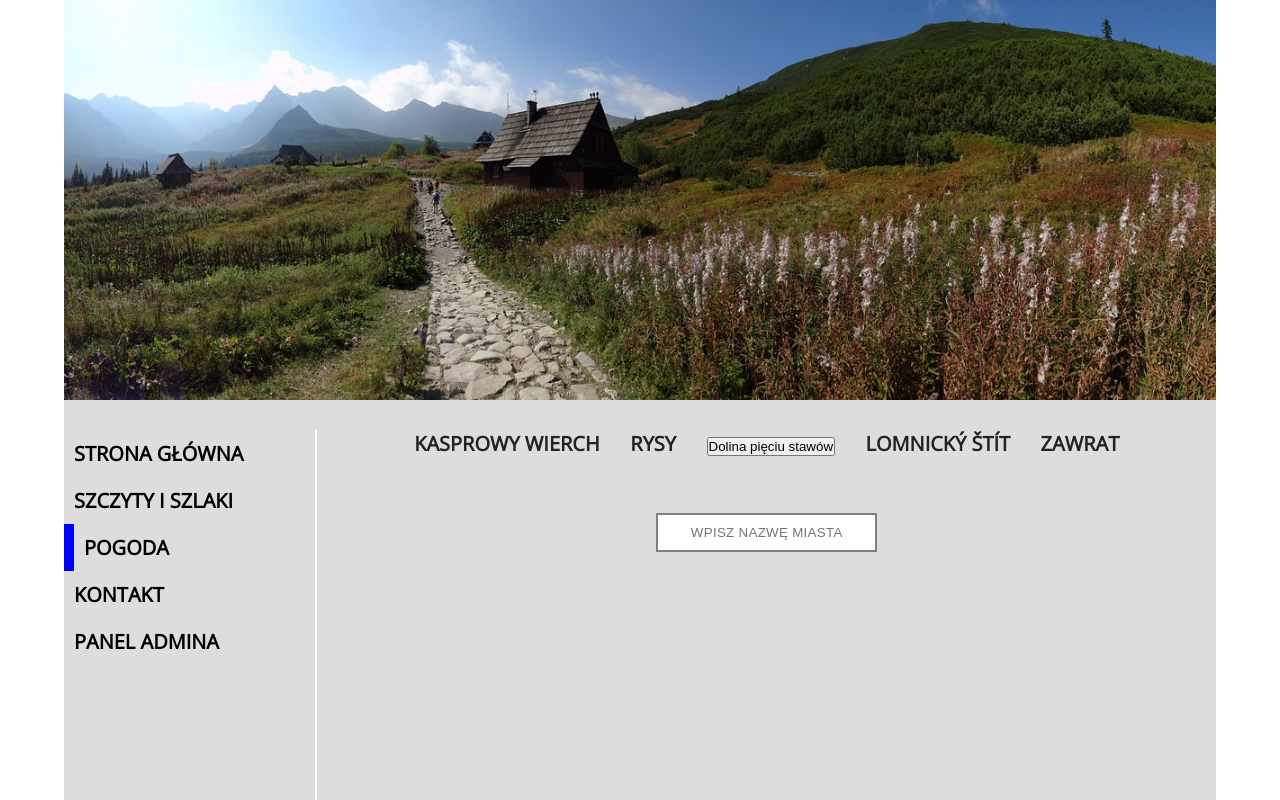
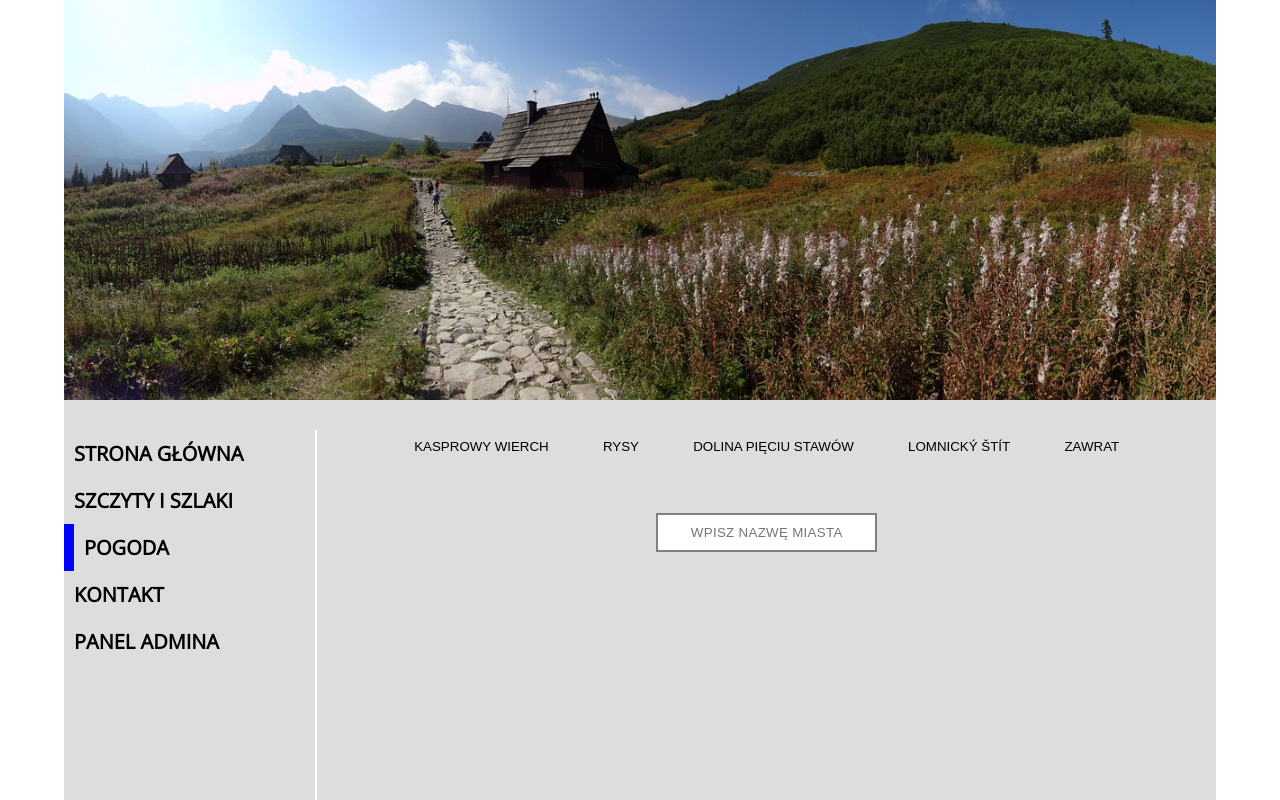
Before and after one commit to mateuszek9119/tatras-mountains, a React (Create React App) app: page /weather in a window 1280 px wide. Shown: the top 800 px of the page. Built offline with nearby package versions, Linux system fonts and the light colour scheme.

Commit message:
change  <p> on <button>

```diff
--- a/src/pages/weather.js
+++ b/src/pages/weather.js
@@ -24,30 +24,12 @@ class Weather extends React.Component {
   // klucz do api
   //APIkey = "dbde02f9c2b523cec86a9bdfec813df0";
 
-  APIkey = "864b44a12dea05740819f7ae0f177350"
+  APIkey = "864b44a12dea05740819f7ae0f177350";
 
   //APIkey2 = "PwiGon3qF21Blhbe"
 
-  handleInputChange = (event) => {
 
-    this.setState({
-      value: event.target.value
-    })
-
-  }
-
-  handleClick = (id) => {
-
-    //const header = document.querySelector("header div.halaGasienicowa")
-
-    //header.style.display = "none"
-
-    this.setState({
-      value: ""
-    })
-
-
-    const szczyty = [
+  peaks = [
     {
       id: 0,
       url: `https://api.openweathermap.org/data/2.5/weather?lat=49.2322&lon=19.9818&limit=5&appid=${this.APIkey}&units=metric`,
@@ -73,12 +55,31 @@ class Weather extends React.Component {
       url: `https://api.openweathermap.org/data/2.5/weather?lat=49.2192&lon=20.0165&limit=5&appid=${this.APIkey}&units=metric`,
       name: "Zawrat"
     }
-    ]
+  ];
+
+  handleInputChange = (event) => {
+
+    this.setState({
+      value: event.target.value
+    })
+
+  }
+
+  handleClick = (id) => {
+
+    //const header = document.querySelector("header div.halaGasienicowa")
+
+    //header.style.display = "none"
+
+    this.setState({
+      value: ""
+    })
+
 
     let API = null
     let placeName = null;
 
-    szczyty.forEach(item => {
+    this.peaks.forEach(item => {
       if (id === item.id) {
         API = item.url
         placeName = item.name
@@ -120,7 +121,6 @@ class Weather extends React.Component {
       })
 
   }
-
 
   componentDidUpdate(prevProps, prevState) {
 
@@ -168,15 +168,14 @@ class Weather extends React.Component {
 
   }
 
+  peaksName = this.peaks.map((peak) => <li key={peak.id} onClick={() => this.handleClick(peak.id)} ><button>{peak.name}</button></li>)
+
   render() {
+
     return (
       <div className="app">
         <ul className="placesWeather">
-          <li><a onClick={() => this.handleClick(0)} >Kasprowy Wierch</a></li>
-          <li><a onClick={() => this.handleClick(1)} >Rysy</a></li>
-          <li><button onClick={() => this.handleClick(2)} >Dolina pięciu stawów</button></li>
-          <li><a onClick={() => this.handleClick(3)} >Lomnický štít</a></li>
-          <li><a onClick={() => this.handleClick(4)} >Zawrat</a></li>
+          {this.peaksName}
         </ul>
         <Form value={this.state.value} change={this.handleInputChange} />
         <Result weather={this.state} />
--- a/src/styles/weather.css
+++ b/src/styles/weather.css
@@ -42,6 +42,12 @@
     text-transform: uppercase;
 }
 
+.app ul.placesWeather li a {
+    text-decoration: none;
+    color: black;
+    list-style: none
+}
+
 
 ul.placesWeather li:hover {
     color: green
@@ -69,6 +75,13 @@ ul.placesWeather li button:hover {
 p.icon img {
     height: 80px;
     width: 80px;
+}
+
+
+.app ul.placesWeather li button {
+    border: none;
+    background-color: inherit;
+    text-transform: uppercase;
 }
 
 @media (max-width: 1200px) {
@@ -101,10 +114,4 @@ p.icon img {
         margin-bottom: 1.5vh;
     }
 
-    .app ul.placesWeather li button {
-        border: none;
-        background-color: inherit;
-        text-transform: uppercase;
-    }
-
 }
```
Lines whose indentation alone changed are shown as unchanged.
